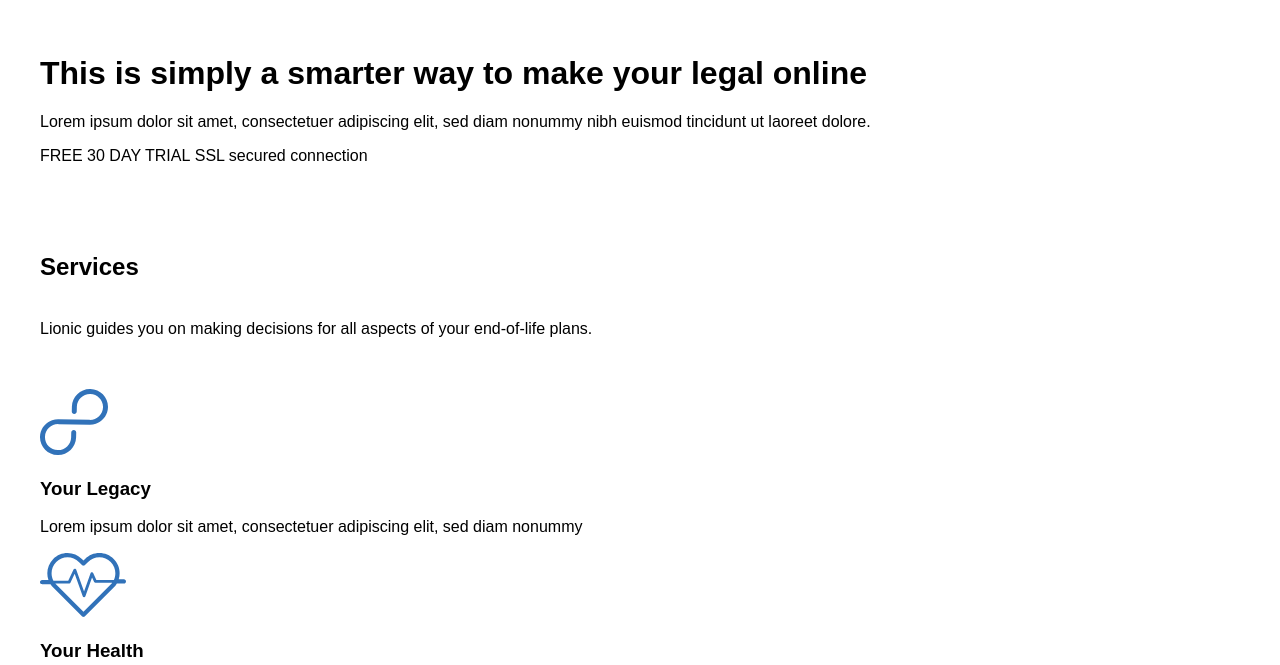
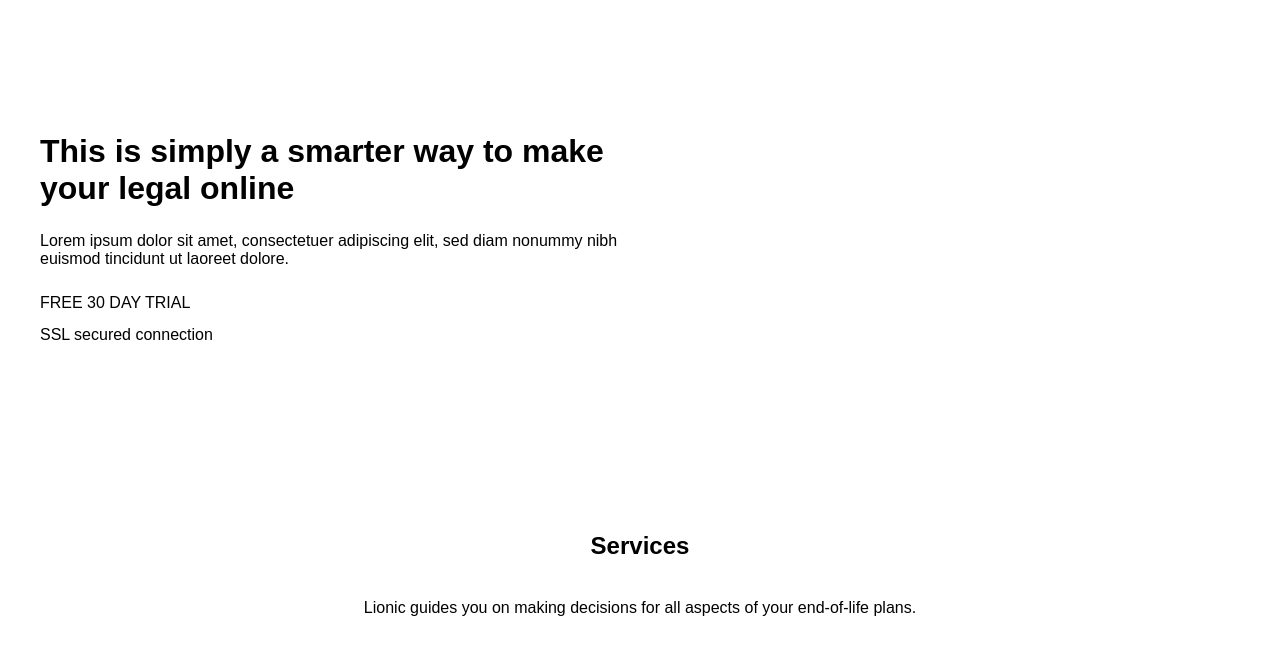
Before and after one commit to Akkad1m/Lionic, a plain HTML site: page index.html in a window 1280 px wide. Shown: the part 87-752 px from the top of the page. Drawn offline with Linux system fonts and the light colour scheme.

Commit message:
changed styles.css

```diff
--- a/css/styles.css
+++ b/css/styles.css
@@ -83,3 +83,64 @@ body {
 .header-list-item:not(:last-child) {
   margin-right: 52px;
 }
+
+/* hero */
+
+.hero {
+  padding: 100px 0;
+}
+
+.hero-content {
+  max-width: 50%;
+  flex-direction: column;
+  align-items: flex-start;
+}
+
+.hero-title {
+  margin: 0;
+  margin-bottom: 25px;
+}
+
+.hero-descr {
+  margin: 0;
+  margin-bottom: 25px;
+}
+.hero-btn {
+  margin-bottom: 14px;
+}
+
+/* services */
+
+.services-title {
+  text-align: center;
+}
+
+.section-descr {
+  text-align: center;
+}
+
+.services-item {
+  flex-direction: column;
+  align-items: center;
+  padding: 30px;
+  width: 270px;
+  outline: 1px solid coral;
+}
+
+.services-item:not(:nth-child(4n)) {
+  margin-right: 30px;
+}
+
+.services-item-icon {
+  margin-bottom: 25px;
+}
+
+.services-item-title {
+  margin: 0;
+  margin-bottom: 15px;
+}
+
+.services-item-desc {
+  margin: 0;
+  text-align: center;
+}
--- a/index.html
+++ b/index.html
@@ -34,7 +34,7 @@
   <main class="main">
     <section id="hero" class="hero">
       <div class="container">
-        <div class="hero-content">
+        <div class="hero-content flex">
           <h1 class="hero-title">
             This is&nbsp;simply a&nbsp;smarter way to&nbsp;make your legal online
           </h1>
@@ -51,6 +51,7 @@
         </div>
       </div>
     </section>
+
     <section id="services" class="services section-offset">
       <div class="container">
         <h2 class="section-title services-title">
@@ -59,8 +60,8 @@
         <p class="section-descr services-descr">
           Lionic guides you on&nbsp;making decisions for all aspects of&nbsp;your end-of-life plans.
         </p>
-        <ul class="services-items list-reset">
-          <li class="services-item">
+        <ul class="services-items list-reset flex">
+          <li class="services-item flex">
             <svg class="services-item-icon" width="68" height="66" viewBox="0 0 68 66" fill="none"
               xmlns="http://www.w3.org/2000/svg">
               <path
@@ -74,7 +75,7 @@
               Lorem ipsum dolor sit amet, consectetuer adipiscing elit, sed diam nonummy
             </p>
           </li>
-          <li class="services-item">
+          <li class="services-item flex">
             <svg class="services-item-icon" width="86" height="64" viewBox="0 0 86 64" fill="none"
               xmlns="http://www.w3.org/2000/svg">
               <path
@@ -88,7 +89,7 @@
               Lorem ipsum dolor sit amet, consectetuer adipiscing elit, sed diam nonummy
             </p>
           </li>
-          <li class="services-item">
+          <li class="services-item flex">
             <svg class="services-item-icon" width="64" height="64" viewBox="0 0 64 64" fill="none"
               xmlns="http://www.w3.org/2000/svg">
               <path
@@ -102,7 +103,7 @@
               Lorem ipsum dolor sit amet, consectetuer adipiscing elit, sed diam nonummy
             </p>
           </li>
-          <li class="services-item">
+          <li class="services-item flex">
             <svg class="services-item-icon" width="65" height="65" viewBox="0 0 65 65" fill="none"
               xmlns="http://www.w3.org/2000/svg">
               <path
```
